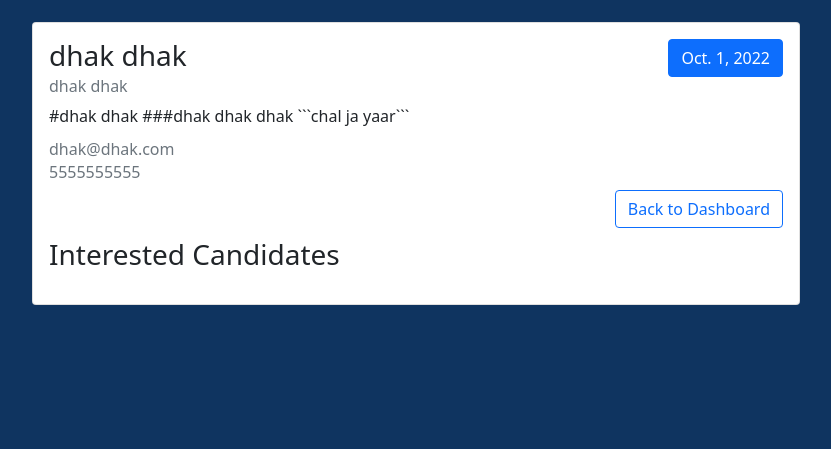
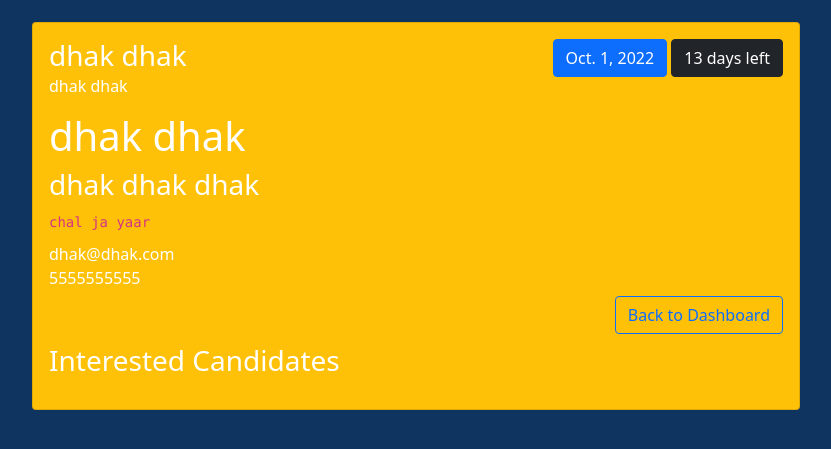
Before and after one commit to prajwal-5/Job-Board, a Django app: page /candidates/1/13 in a window 1280 px wide. Shown: the part 74-523 px from the top of the page, without its empty margins (224-1055 px from the left). Run offline with Django 4.2, Linux system fonts and the light colour scheme; a user stored in the database is signed in; data comes from the database, SQL or seed files in the repository; both versions use the stored data as it was after the commit; data that the repository does not hold is empty; some libraries are stand-ins or nearby versions.

Commit message:
markdown support added

```diff
--- a/board/templates/archieved.html
+++ b/board/templates/archieved.html
@@ -1,5 +1,6 @@
 {% extends 'base.html' %}
 {% load static %}
+{% load jobextra %}
 
 {% block content %}
 
@@ -49,7 +50,7 @@
           </div>
         </div>
         <h6 class="card-subtitle mb-2">{{job.location}}</h6>
-        <p class="card-text">{{job.description}}</p>
+        <p class="card-text">{{job.description|convert_markdown|safe}}</p>
         <h6 class="card-subtitle mb-2">{{job.email}}</h6>
         <h6 class="card-subtitle mb-2">{{job.mobile}}</h6>
       </div>
--- a/board/templates/candidates.html
+++ b/board/templates/candidates.html
@@ -1,5 +1,6 @@
 {% extends 'base.html' %}
 {% load static %}
+{% load jobextra %}
 
 {% block content %}
 
@@ -37,18 +38,19 @@
   </div>
 
   <div class = "my-5">
-    <div class="card my-4" style="width: 48rem;">
+    <div class="card my-4 bg-{{job.bg_class}} text-white" style="width: 48rem;">
         <div class="card-body">
             <div class="d-flex justify-content-between">
                 <div><h3 class="card-title">{{job.title}}</h3></div>
-                <div><button type="button" class="btn btn-primary">
-                  {{job.deadline}}
-                </button></div>
+                <div>
+                  <button type="button" class="btn btn-primary">{{job.deadline}}</button>
+                  <button type="button" class="btn btn-dark">{{job.days_left.days}} days left</button>
+                </div>
             </div>
-              <h6 class="card-subtitle mb-2 text-muted">{{job.location}}</h6>
-              <p class="card-text">{{job.description}}</p>
-              <h6 class="card-subtitle mb-2 text-muted">{{job.email}}</h6>
-              <h6 class="card-subtitle mb-2 text-muted">{{job.mobile}}</h6>
+              <h6 class="card-subtitle mb-2">{{job.location}}</h6>
+              <p class="card-text">{{job.description|convert_markdown|safe}}</p>
+              <h6 class="card-subtitle mb-2">{{job.email}}</h6>
+              <h6 class="card-subtitle mb-2">{{job.mobile}}</h6>
             <div class="d-flex justify-content-between">
                 <div><h3 class="card-title mt-5 mb-3">Interested Candidates</h3></div>
                 <div><a class="btn btn-outline-primary" aria-current="page" href="{%url 'dashboard' group %}"> Back to Dashboard</a></div>
--- a/board/templates/dashboard.html
+++ b/board/templates/dashboard.html
@@ -1,5 +1,6 @@
 {% extends 'base.html' %}
 {% load static %}
+{% load jobextra %}
 
 {% block content %}
 
@@ -49,7 +50,7 @@
           </div>
         </div>
         <h6 class="card-subtitle mb-2">{{job.location}}</h6>
-        <p class="card-text">{{job.description}}</p>
+        <p class="card-text">{{job.description|convert_markdown|safe}}</p>
         <h6 class="card-subtitle mb-2">{{job.email}}</h6>
         <h6 class="card-subtitle mb-2">{{job.mobile}}</h6>
       </div>
--- /dev/null
+++ b/board/templatetags/jobextra.py
@@ -0,0 +1,9 @@
+import markdown
+from django import template
+from django.template.defaultfilters import stringfilter
+
+register = template.Library()
+
+@register.filter
+def convert_markdown(value):
+    return markdown.markdown(value)
--- a/requirements.txt
+++ b/requirements.txt
@@ -1,6 +1,7 @@
 asgiref==3.5.2
 dj-database-url==1.0.0
 Django==4.1.1
+Markdown==3.4.1
 psycopg2==2.9.3
 sqlparse==0.4.2
 tzdata==2022.2
```
Also changed, not shown: board/templatetags/__init__.py (added), db.sqlite3.
